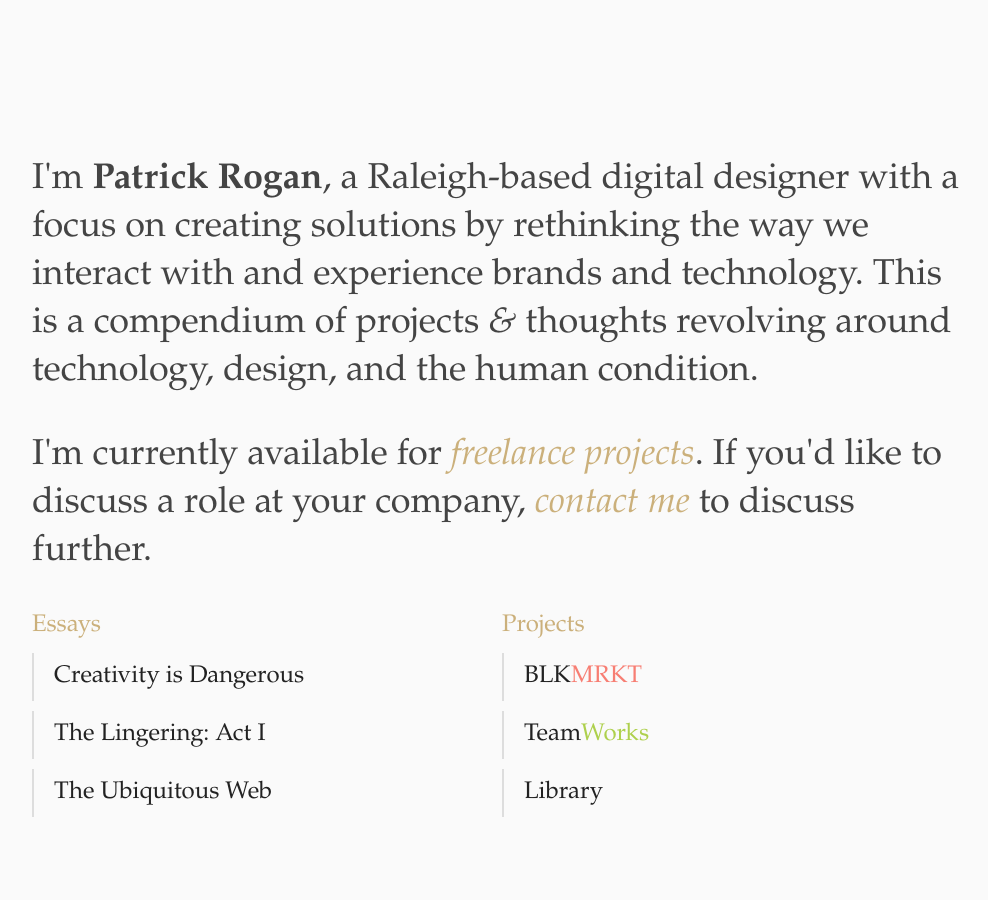
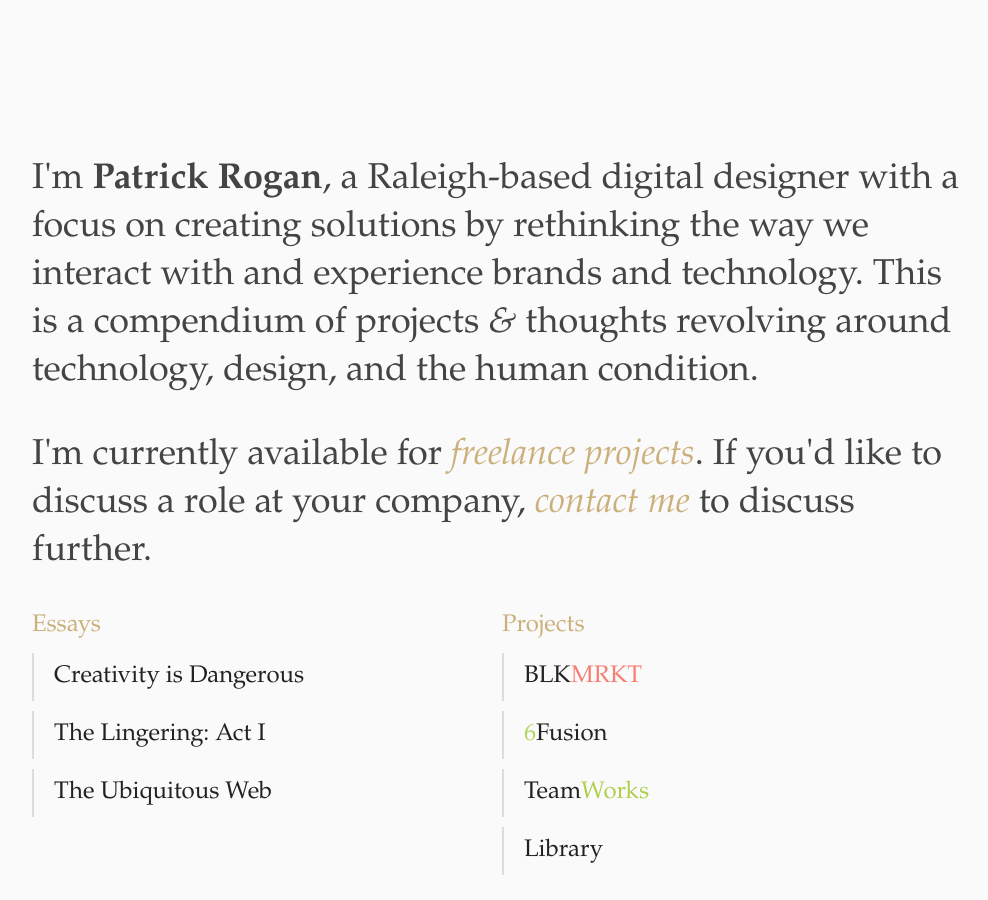
Before and after one commit to silaswanders/silaswanders.github.io, a Jekyll site: the page built from index.html, in a window 1280 px wide. Shown: the whole page, without its empty margins (138-1126 px from the left). Built offline with Jekyll 4.4.1, drawn with Linux system fonts in a browser that asks for light colours; some web fonts are replaced.

```diff
--- a/_sass/style.scss
+++ b/_sass/style.scss
@@ -104,6 +104,7 @@
 
 	.pink {color: $pink;}
 	.tw-green {color: $tw-green;}
+	.sfgreen {color: $sfgreen;}
 
 
 .about p {
@@ -145,7 +146,7 @@
 
 }
 .links-hover:hover {
-	color: #70aaca;
+	color: $whitegold;
 	text-decoration: none;
 }
 
@@ -202,7 +203,7 @@
   transform-origin: 0 50%;
   -webkit-transform: scaleX(1.5) translateY(-.1em);
   transform: scaleX(1.5) translateY(-.1em);
-  color: #DEDEDE;
+  color: $whitegold;
 }
 
 @media (min-width: 480px) and (max-width: 760px) {
--- a/css/main.scss
+++ b/css/main.scss
@@ -25,6 +25,7 @@
 $light-grey: #a3a3a3;
 $blue: #70AACA;
 $whitegold: #CBB07B; // White Gold
+$sfgreen: #b3d663; // 6Fusion Green
 // Width of the content area
 $content-width:    800px;
 
--- a/index.html
+++ b/index.html
@@ -23,6 +23,7 @@
       <h2 class="item-title">Projects</h2>
       <ul class="item-list">
         <li><a class="links-hover" href="https://dribbble.com/patrickrogan/projects/223851-BLK-MRKT" target="_blank">BLK<span class="pink">MRKT</span></a></li>
+        <li><a class="links-hover" href="https://dribbble.com/patrickrogan/projects/330332-6Fusion" target="_blank"><span class="sfgreen">6</span>Fusion</span></a></li>
         <li><a class="links-hover" href="https://dribbble.com/patrickrogan/projects/171662-Teamworks" target="_blank">Team<span class="tw-green">Works</span></a></li>
         <li><a class="links-hover" href="https://dribbble.com/patrickrogan/projects/151024-Reedr" target="_blank">Library</span></a></li>
       </ul>
```
Also changed, not shown: articles/_posts/2015-04-04-the-ubiquitous-web.markdown (renamed from _posts/2015-04-04-the-ubiquitous-web.markdown), articles/_posts/2015-04-05-the-lingering-01.markdown (renamed from _posts/2015-04-05-the-lingering-01.markdown), articles/_posts/2015-04-07-creativity-is-dangerous.markdown (renamed from _posts/2015-04-07-creativity-is-dangerous.markdown), 3 other files.
